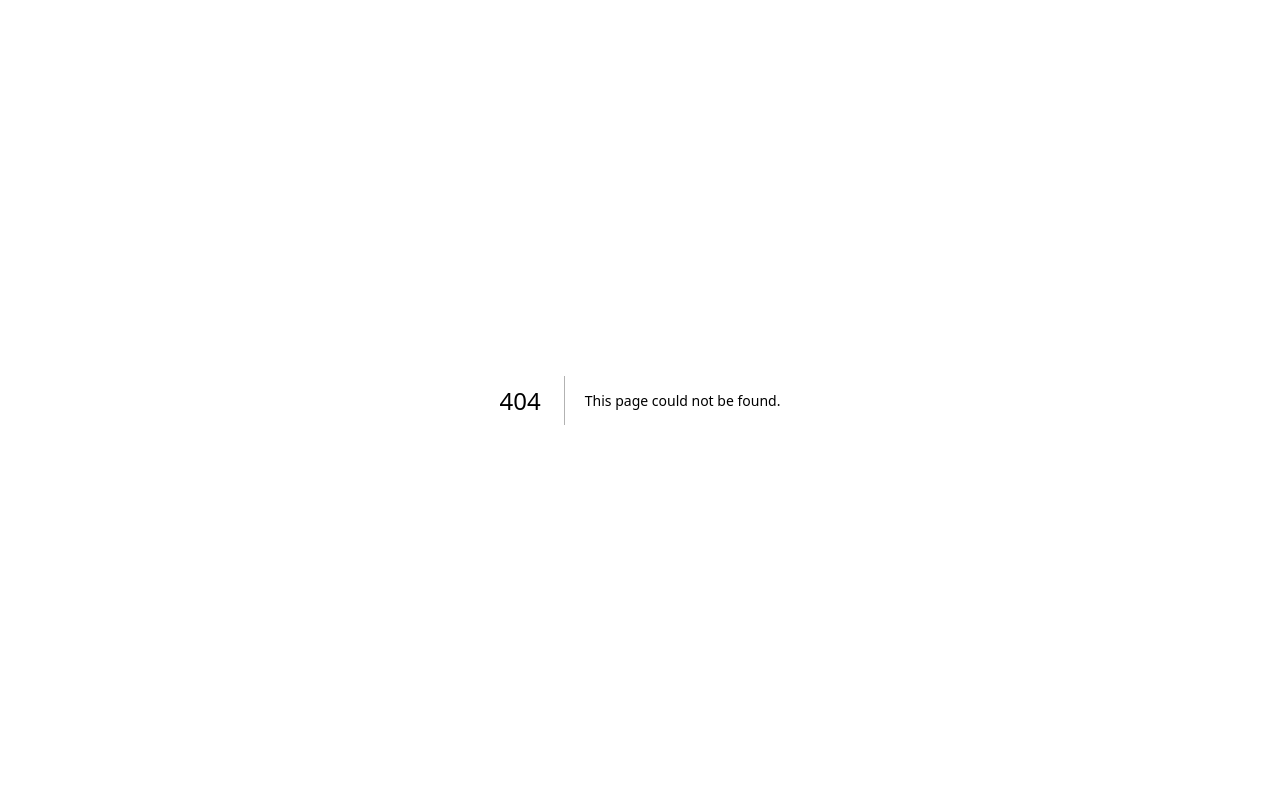
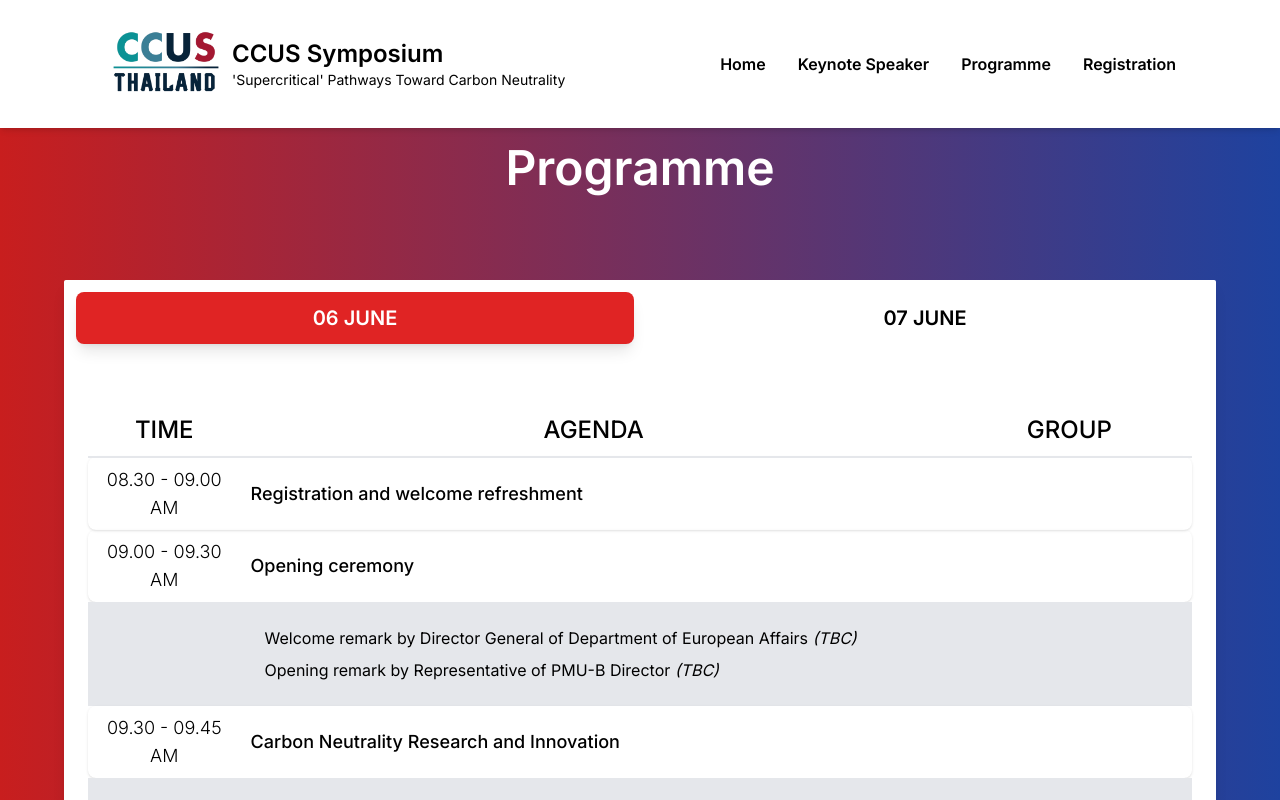
Before and after one commit to thunyoubun/ccs-registration, a Next.js app: page /program in a window 1280 px wide. Before the commit this address had no page. Shown: the top 800 px of the page. Built offline with nearby package versions, Linux system fonts and the light colour scheme.

Commit message:
edit path

```diff
--- a/src/app/Components/Navbar.tsx
+++ b/src/app/Components/Navbar.tsx
@@ -68,19 +68,19 @@ const Navbar = ({ path }: NavbarProps) => {
                 <Link href="/">Home</Link>
               </li>
             )}
-            {path !== "keynote-speaker" && (
+            {path !== "keynote-speakers" && (
               <li className="hover:scale-105 font-semibold hover:drop-shadow-md transition ease-out delay-50">
-                <Link href="/keynote-speaker">Keynote Speaker</Link>
+                <Link href="/keynote-speakers">Keynote Speaker</Link>
               </li>
             )}
-            {path !== "programme" && (
+            {path !== "program" && (
               <li className="hover:scale-105 font-semibold hover:drop-shadow-md transition ease-out delay-50">
-                <Link href="/programme">Programme</Link>
+                <Link href="/program">Programme</Link>
               </li>
             )}
-            {path !== "/registration" && (
+            {path !== "/register" && (
               <li className="hover:scale-105 font-semibold hover:drop-shadow-md transition ease-out delay-50">
-                <Link href="/registration">Registration</Link>
+                <Link href="/register">Registration</Link>
               </li>
             )}
           </ul>
@@ -110,21 +110,21 @@ const Navbar = ({ path }: NavbarProps) => {
               </Link>
             </li>
           )}
-          {path !== "/keynote-speaker" && (
+          {path !== "/keynote-speakers" && (
             <li className="hover:scale-105 font-semibold hover:drop-shadow-md transition ease-out delay-50">
-              <Link href="/keynote-speaker">
+              <Link href="/keynote-speakers">
                 <h1 className=" uppercase">Keynote speakers</h1>
               </Link>
             </li>
           )}
-          {path !== "programme" && (
+          {path !== "program" && (
             <li className="hover:scale-105 font-semibold hover:drop-shadow-md transition ease-out delay-50">
-              <Link href="/programme">Programme</Link>
+              <Link href="/program">Programme</Link>
             </li>
           )}
-          {path !== "/registration" && (
+          {path !== "/register" && (
             <li className="hover:scale-105 font-semibold hover:drop-shadow-md transition ease-out delay-50">
-              <Link href="/registration">Registration</Link>
+              <Link href="/register">Registration</Link>
             </li>
           )}
         </ul>
```
Also changed, not shown: src/app/keynote-speakers/layout.tsx (renamed from src/app/keynote-speaker/layout.tsx), src/app/keynote-speakers/page.tsx (renamed from src/app/keynote-speaker/page.tsx), src/app/program/layout.tsx (renamed from src/app/programme/layout.tsx), src/app/program/page.tsx (renamed from src/app/programme/page.tsx), src/app/register/layout.tsx (renamed from src/app/registration/layout.tsx), src/app/register/page.tsx (renamed from src/app/registration/page.tsx).
